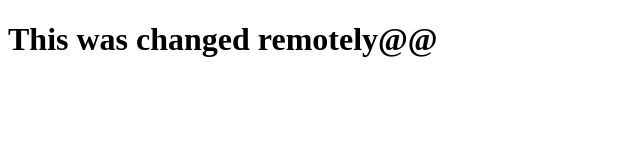
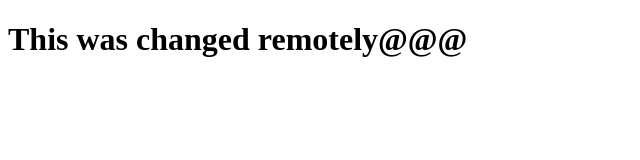
Before and after one commit to ofemiashiru/python-work, a plain HTML site: page index.html in a window 1280 px wide. Shown: the full height of the page, 0-640 px from the left. Drawn offline with Linux system fonts and the light colour scheme.

Commit message:
Update index.html

```diff
--- a/index.html
+++ b/index.html
@@ -8,6 +8,6 @@
 
     <body>
 
-        <h1>This was changed remotely@@</h1>
+        <h1>This was changed remotely@@@</h1>
     </body>
 </html>
```
